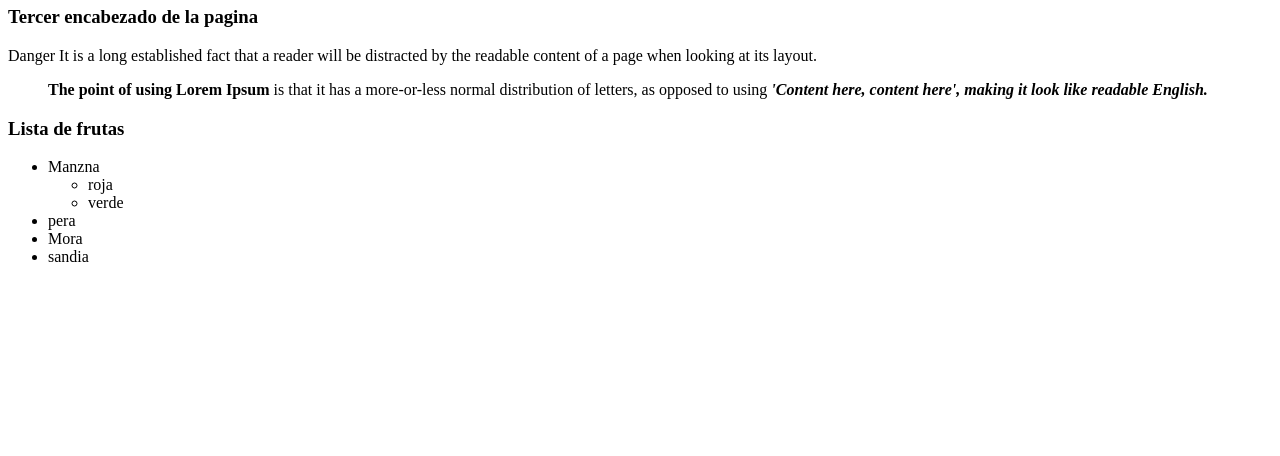
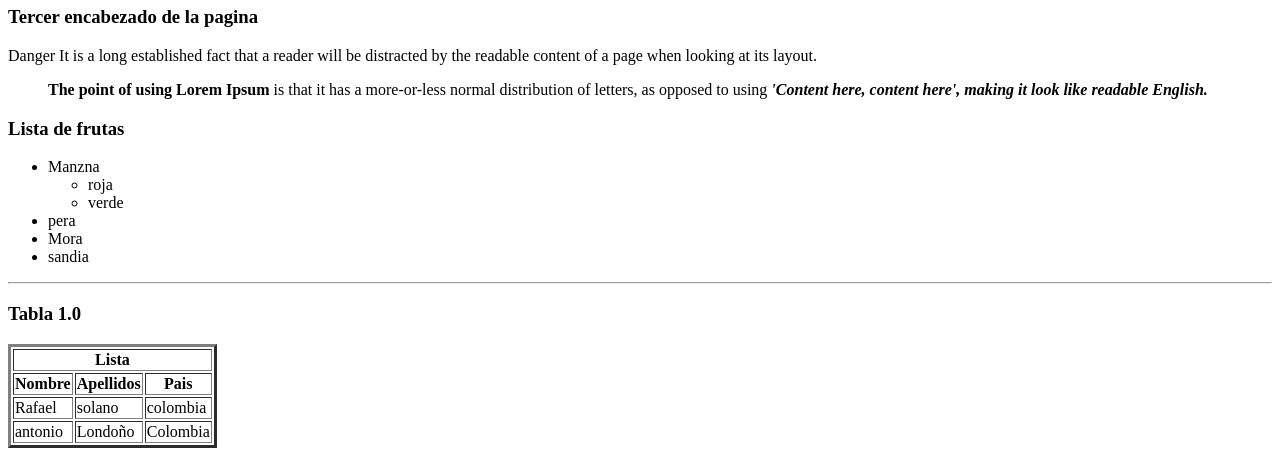
Before and after one commit to RafaelSolano/mipaginaweb, a plain HTML site: page index.html in a window 1280 px wide. Shown: the part 554-1010 px from the top of the page. Before the commit the page ends 836 px from the top, so only its background shows below. Drawn offline with Linux system fonts and the light colour scheme.

Commit message:
Agregamos la Tabal 1.0 de ejemplo

```diff
--- a/index.html
+++ b/index.html
@@ -38,7 +38,30 @@
             <li>pera</li>
             <li>Mora</li>
             <li>sandia</li>
-        </ol>
+        </ul>
+        <hr>
+        <h3>Tabla 1.0</h3>
+        <table border="3">
+            <tr>
+                <th colspan="3">Lista</th>
+            </tr>
+            <tr>
+                <th>Nombre</th>
+                <th>Apellidos</th>
+                <th>Pais</th>
+            </tr>
+            <tr>
+                <td>Rafael</td>
+                <td>solano</td>
+                <td>colombia</td>
+            </tr>
+            <tr>
+                <td>antonio</td>
+                <td>Londoño</td>
+                <td>Colombia</td>
+            </tr>
+        </table>
+
     </body>
 
 
```
